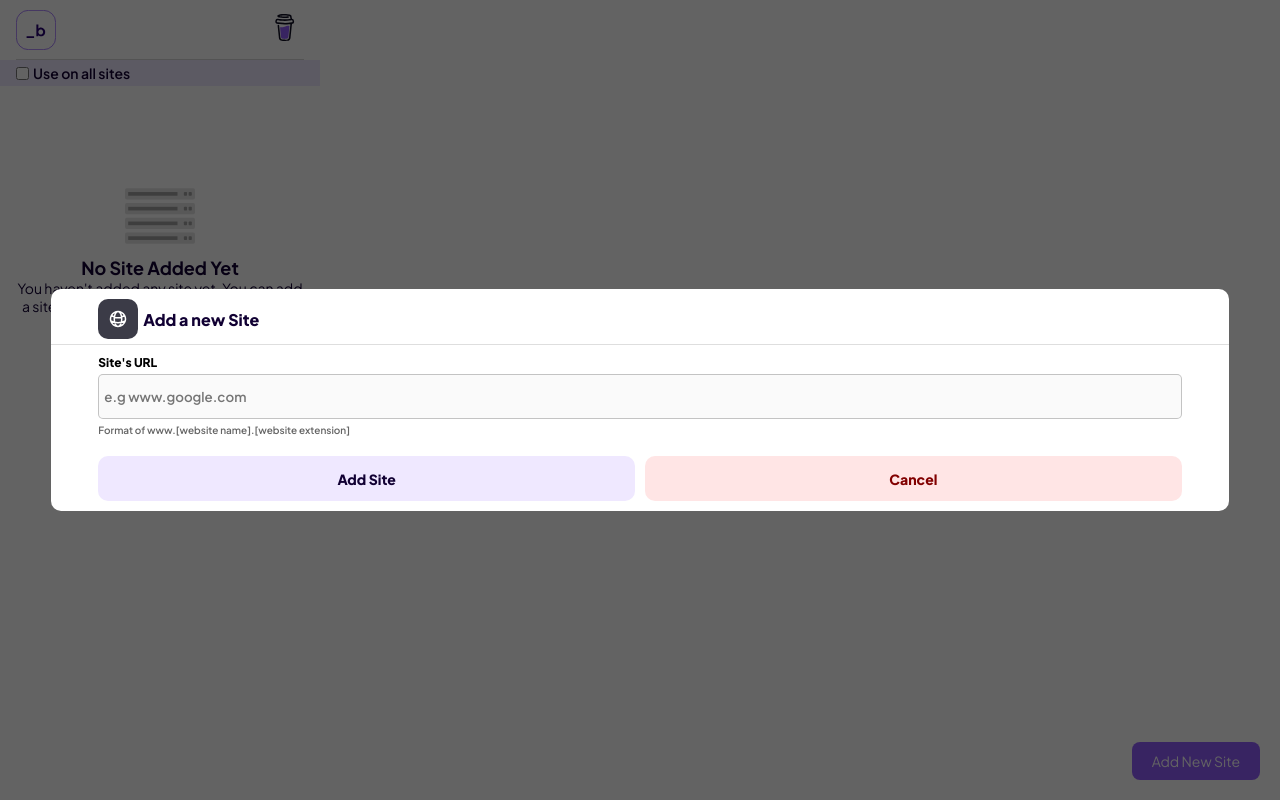
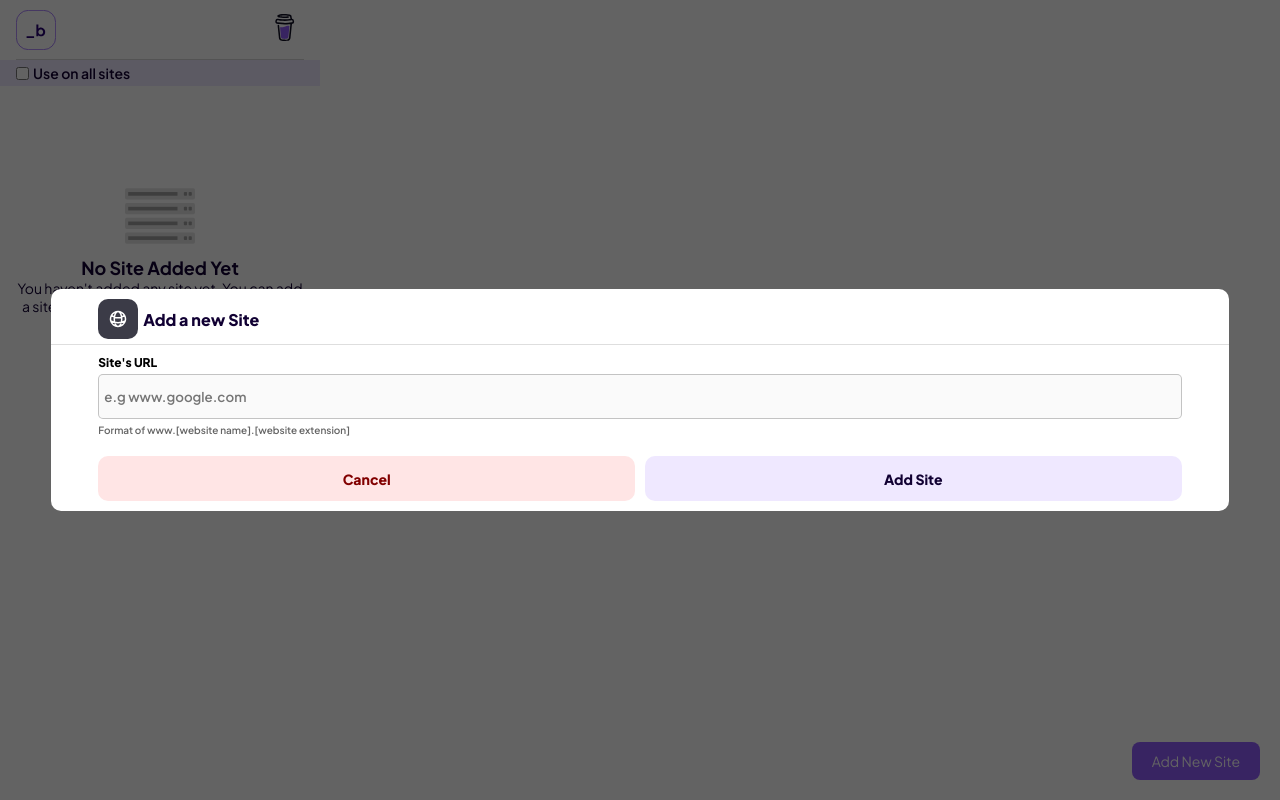
Before and after one commit to Daviddix/_blank---Open-Every-Link-in-a-New-Tab, a React (Vite) app: page / in a window 1280 px wide. Both pictures are taken after a click on the button "Add New Site". Built offline with nearby package versions, Linux system fonts and the light colour scheme.

Commit message:
fixed UX bug

```diff
--- a/src/Pages/Home/Components/AddSiteModal/AddSiteModal.css
+++ b/src/Pages/Home/Components/AddSiteModal/AddSiteModal.css
@@ -128,12 +128,12 @@ form small.error{
     -o-border-radius: 1rem;
 }
 
-.modal .buttons button:last-of-type{
+.modal .buttons button:first-of-type{
     background-color: var(--red-lighter);
     color: var(--red-darker);
 }
 
-.modal .buttons button:first-of-type{
+.modal .buttons button:last-of-type{
     background-color: var(--primary-lighter);
     color: var(--primary-darker);
 }
--- a/src/Pages/Home/Components/AddSiteModal/AddSiteModal.tsx
+++ b/src/Pages/Home/Components/AddSiteModal/AddSiteModal.tsx
@@ -90,13 +90,14 @@ function AddSiteModal({setAllAddedSites, setShowAddToSiteModal} : propTypes) {
                 <small className={inputIsInvalid? "error" : ""}>Format of www.[website name].[website extension]</small>
 
                 <div className="buttons">
-                    <button type='submit'>Add Site</button>
-
-                    <button
+                  <button
                     onClick={()=>{
                       closeModal()
                     }}
-                    type="button">Cancel</button>
+                    type="button">Cancel
+                    </button>
+
+                    <button type='submit'>Add Site</button>
                 </div>
             </form>
           </div>
--- a/src/Pages/Home/Components/EditSiteModal/EditSiteModal.css
+++ b/src/Pages/Home/Components/EditSiteModal/EditSiteModal.css
@@ -129,12 +129,12 @@ form small.error{
     -o-border-radius: 1rem;
 }
 
-.modal .buttons button:last-of-type{
+.modal .buttons button:first-of-type{
     background-color: var(--red-lighter);
     color: var(--red-darker);
 }
 
-.modal .buttons button:first-of-type{
+.modal .buttons button:last-of-type{
     background-color: var(--primary-lighter);
     color: var(--primary-darker);
 }
--- a/src/Pages/Home/Components/EditSiteModal/EditSiteModal.tsx
+++ b/src/Pages/Home/Components/EditSiteModal/EditSiteModal.tsx
@@ -94,13 +94,15 @@ function EditSiteModal({valuesToEdit, setShowEditModal, setValuesToEdit, allAdde
 
                 <div className="buttons">
                     <button
-                   type='submit'>Update Site</button>
-
-                    <button
                     onClick={()=>{
                       closeModal()
                     }}
-                    type="button">Cancel</button>
+                    type="button">Cancel
+                    </button>
+
+                  <button
+                   type='submit'>Update Site
+                  </button>
                 </div>
             </form>
           </div>
```
